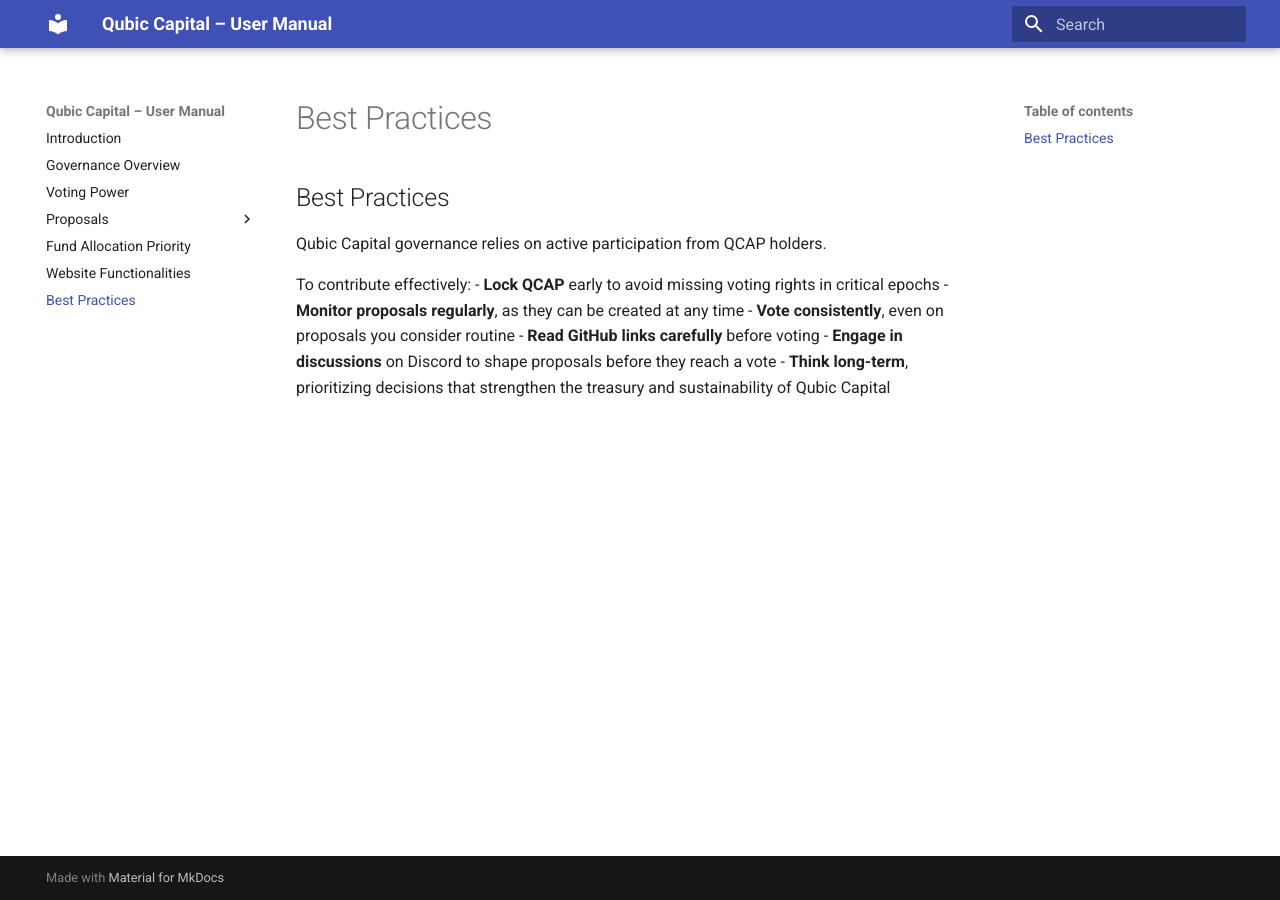
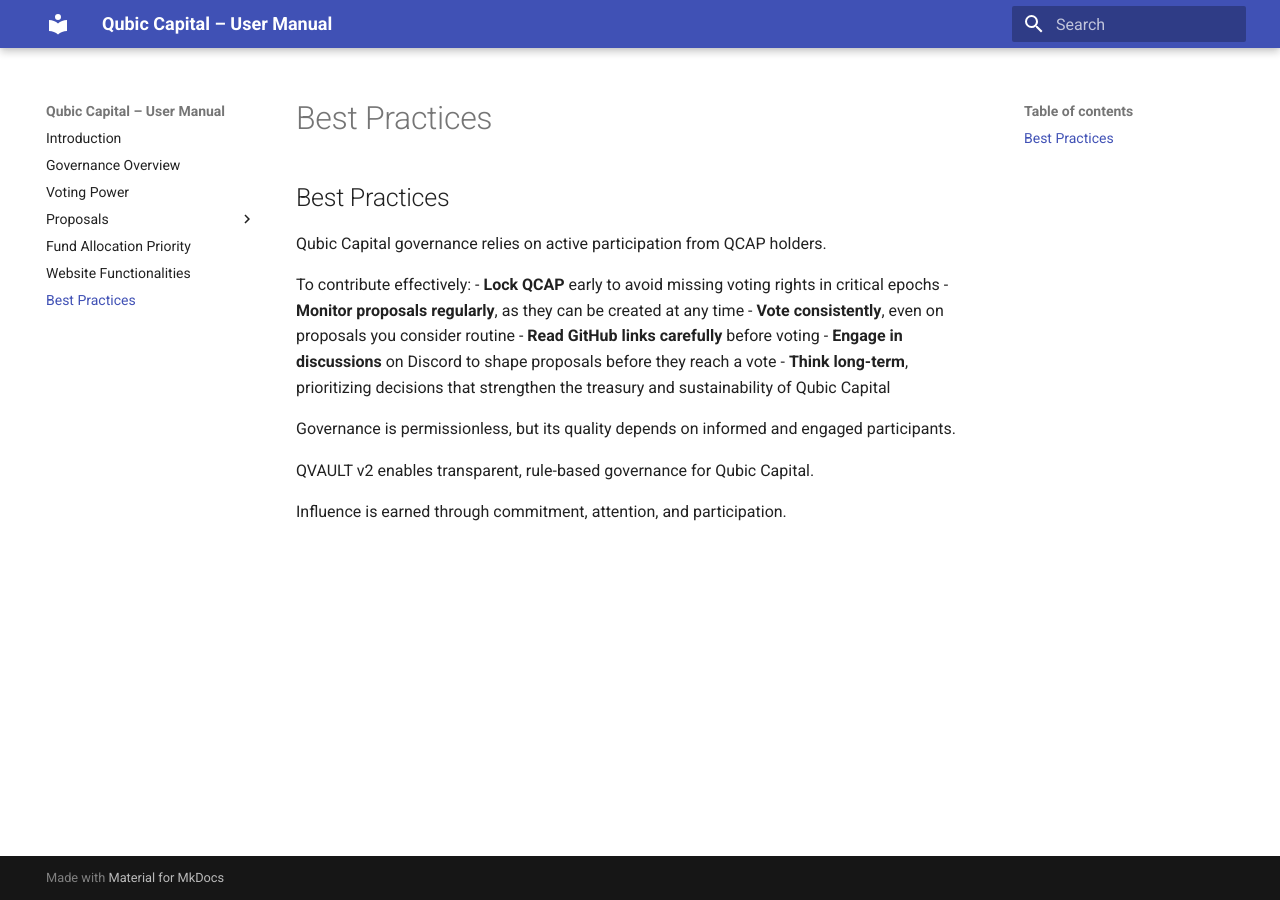
Before and after one commit to HermanToothrot10/qubic-capital-manual, an MkDocs documentation site: the page built from docs/best-practices.md, in a window 1280 px wide. Built offline with MkDocs 1.6.1 and Material for MkDocs 9.7.7, drawn with Linux system fonts in a browser that asks for light colours.

Commit message:
Update best-practices.md

```diff
--- a/docs/best-practices.md
+++ b/docs/best-practices.md
@@ -9,3 +9,9 @@
 - **Read GitHub links carefully** before voting
 - **Engage in discussions** on Discord to shape proposals before they reach a vote
 - **Think long-term**, prioritizing decisions that strengthen the treasury and sustainability of Qubic Capital
+
+Governance is permissionless, but its quality depends on informed and engaged participants.
+
+QVAULT v2 enables transparent, rule-based governance for Qubic Capital.
+
+Influence is earned through commitment, attention, and participation.
```
